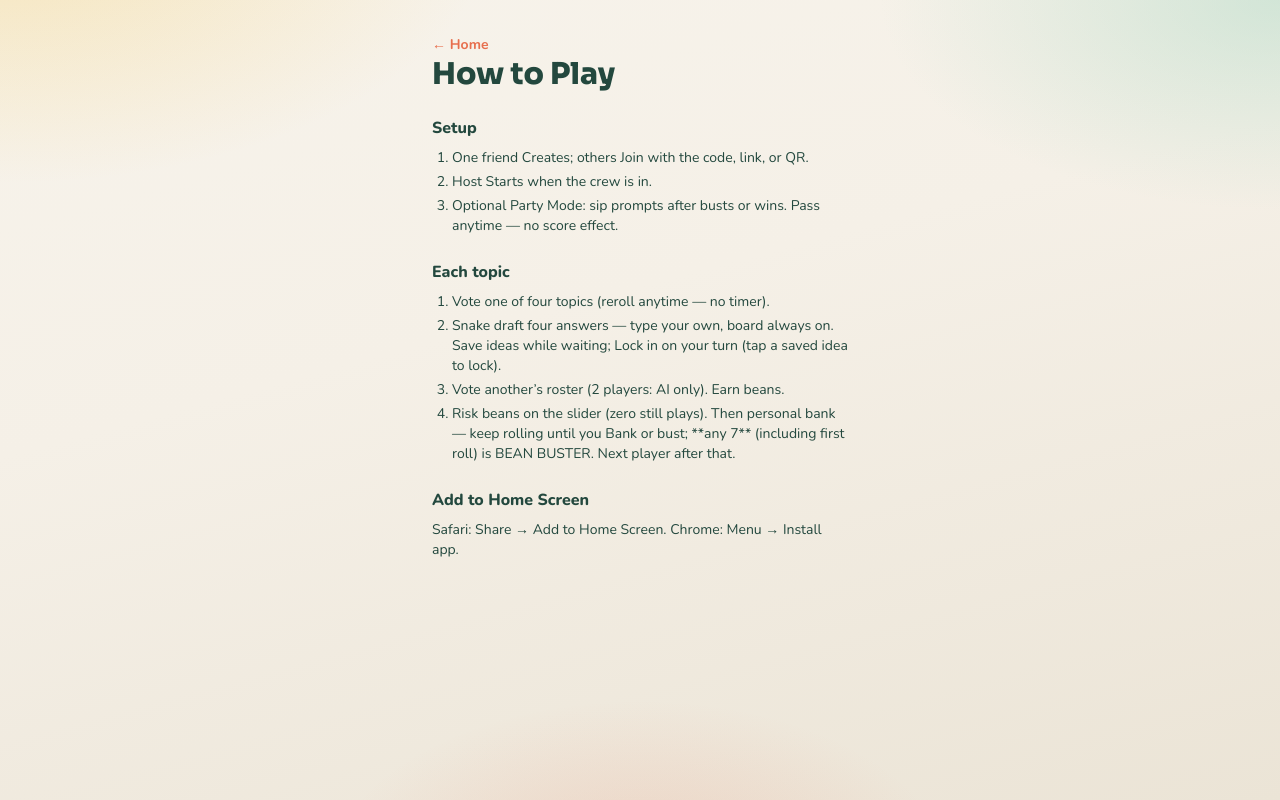
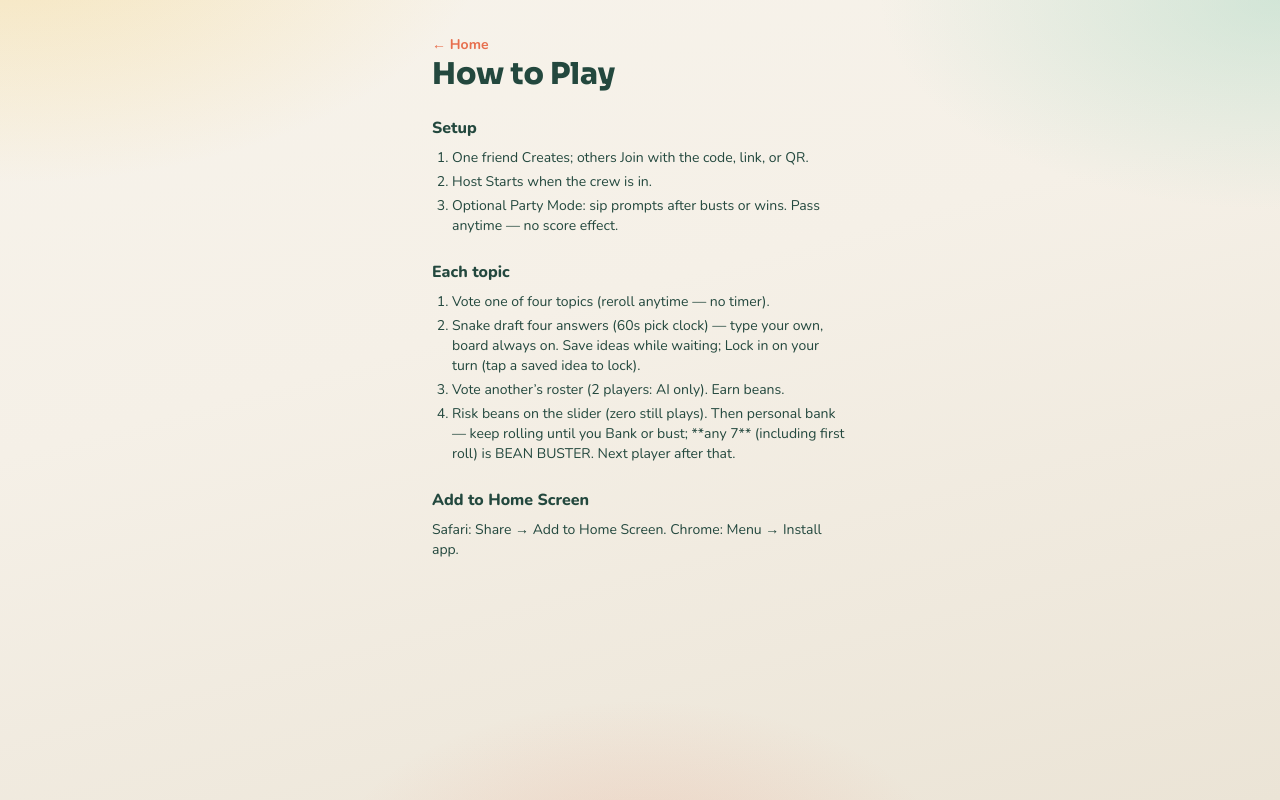
Before and after one commit to LWagnerJG/rushmore-bank, a Next.js app: page /how-to-play in a window 1280 px wide. Built offline with nearby package versions, Linux system fonts and the light colour scheme.

Commit message:
Note 60s draft pick clock on how-to-play page
Co-authored-by: LWagnerJG <LWagnerJG@users.noreply.github.com>

```diff
--- a/src/app/how-to-play/page.tsx
+++ b/src/app/how-to-play/page.tsx
@@ -26,8 +26,9 @@ export default function HowToPlayPage() {
         <ol className="list-decimal space-y-1 pl-5 text-sm">
           <li>Vote one of four topics (reroll anytime — no timer).</li>
           <li>
-            Snake draft four answers — type your own, board always on. Save
-            ideas while waiting; Lock in on your turn (tap a saved idea to lock).
+            Snake draft four answers (60s pick clock) — type your own, board
+            always on. Save ideas while waiting; Lock in on your turn (tap a
+            saved idea to lock).
           </li>
           <li>
             Vote another’s roster (2 players: AI only). Earn beans.
```
